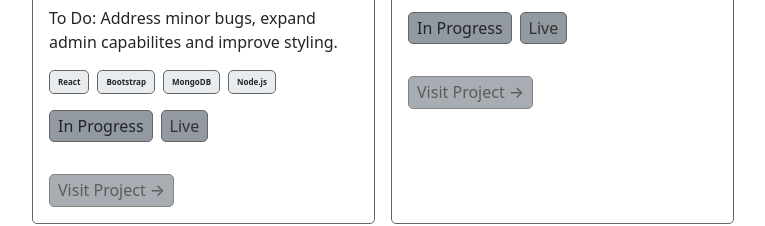
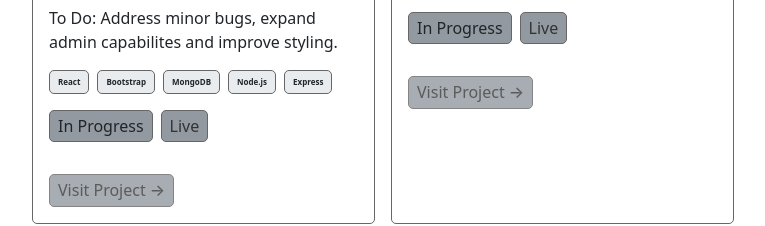
Before and after one commit to CalvinGaiennie/portfolio-vite, a React (Vite) app: page / in a window 1280 px wide. Shown: the part 1222-1448 px from the top of the page, without its empty margins (257-1022 px from the left). Built offline with nearby package versions, Linux system fonts and the light colour scheme.

Commit message:
updated stack

```diff
--- a/src/components/ProjectsPreview.jsx
+++ b/src/components/ProjectsPreview.jsx
@@ -20,7 +20,7 @@ function ProjectsPreview() {
           // img={projectImage}
           status={"In Progress"}
           hostingStatus={"Live"}
-          techStack={["React", "Bootstrap", "MongoDB", "Node.js"]}
+          techStack={["React", "Bootstrap", "MongoDB", "Node.js", "Express"]}
           todo={
             "Address minor bugs, expand admin capabilites and improve styling."
           }
--- a/src/pages/Projects.jsx
+++ b/src/pages/Projects.jsx
@@ -17,7 +17,7 @@ function Projects() {
           // img={projectImage}
           status={"In Progress"}
           hostingStatus={"Live"}
-          techStack={["React", "Bootstrap", "MongoDB", "Node.js"]}
+          techStack={["React", "Bootstrap", "MongoDB", "Node.js", "Express"]}
           todo={
             "Address minor bugs, expand admin capabilites and improve styling."
           }
```
